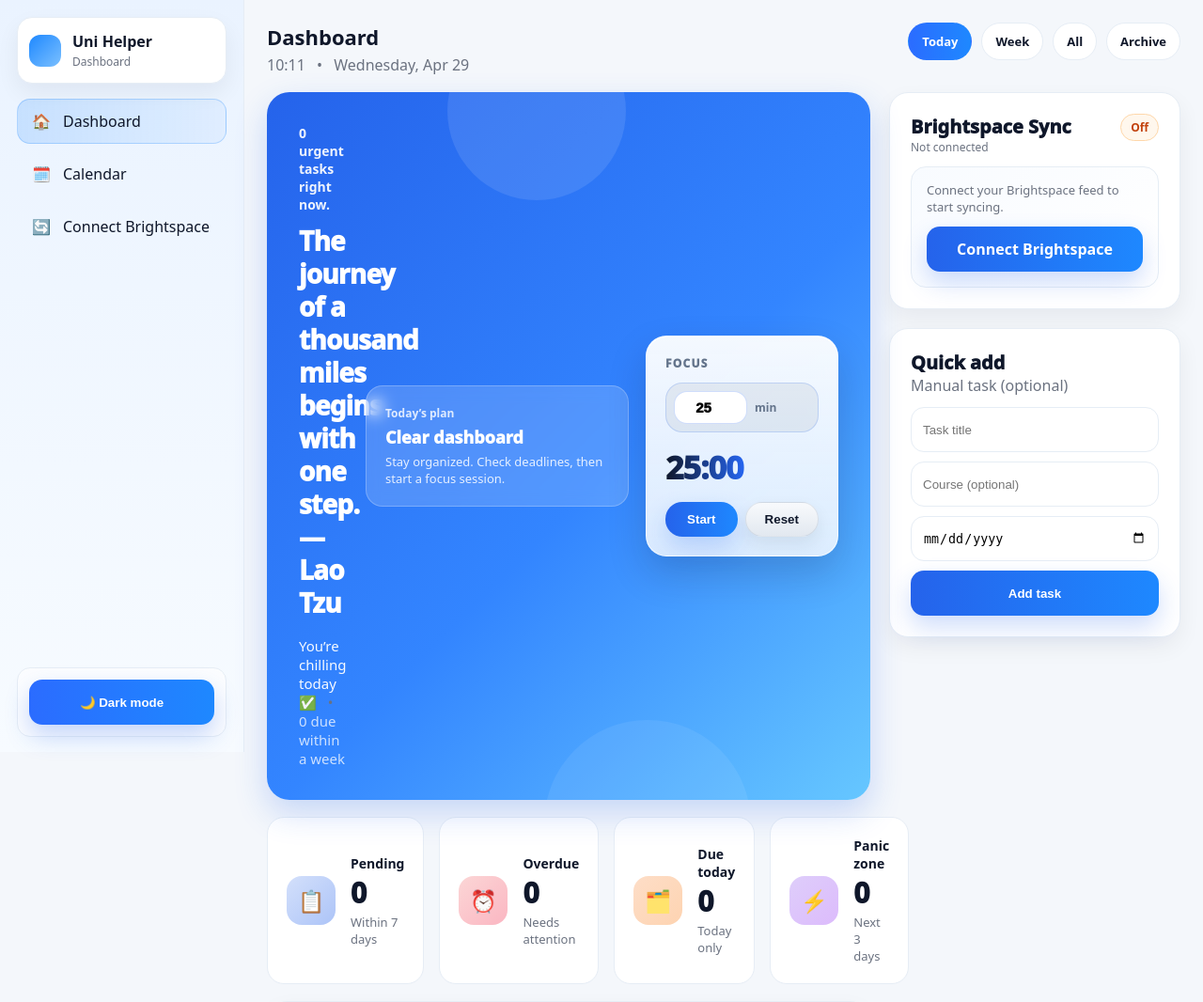
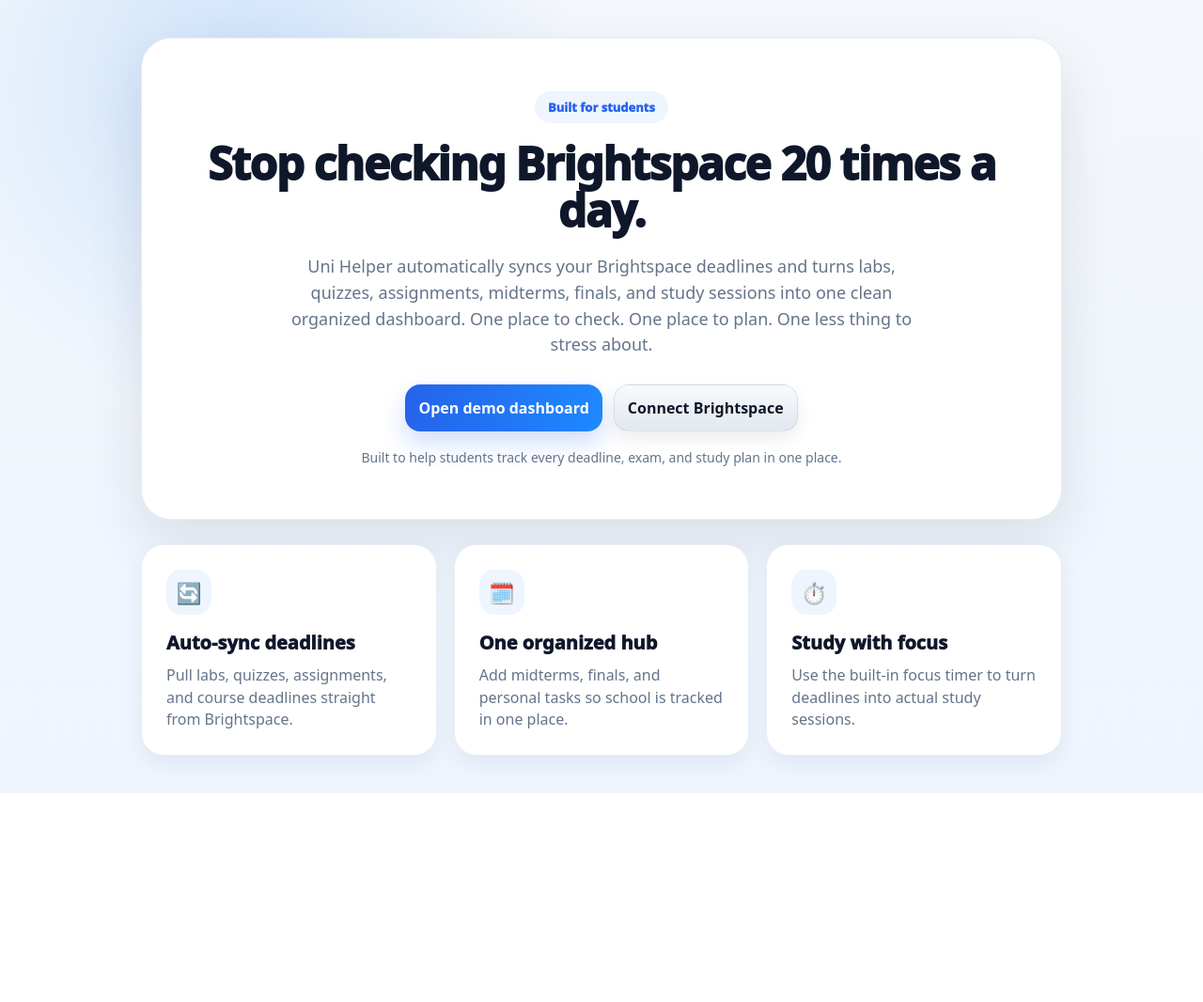
Before and after one commit to BassemAbdo01/uni-helper-project, a Flask app: page / in a window 1280 px wide. Shown: the top 1066 px of the page at 94% size. After the commit the page ends 844 px from the top, so only its background shows below. Run offline with Flask 3, Linux system fonts and the light colour scheme.

Commit message:
Add landing page

```diff
--- a/app.py
+++ b/app.py
@@ -533,7 +533,12 @@ def auto_sync_if_needed():
 # ============================
 # ROUTES
 # ============================
-@app.route("/", methods=["GET", "POST"])
+
+@app.route("/")
+def landing():
+    return render_template("landing.html")
+
+@app.route("/dashboard", methods=["GET", "POST"])
 def home():
     view = request.args.get("view", "today")
     course_filter = request.args.get("course", "all")
--- a/static/style.css
+++ b/static/style.css
@@ -1139,3 +1139,161 @@ body.dark-mode .month-task{
     flex-wrap:wrap;
   }
 }
+
+/* LANDING PAGE */
+.landing{
+  min-height:100vh;
+  padding:40px;
+  background:
+    radial-gradient(circle at 20% 10%, rgba(30,136,255,0.18), transparent 28%),
+    linear-gradient(180deg, #f4f7fb 0%, #eef5ff 100%);
+  display:flex;
+  flex-direction:column;
+  align-items:center;
+  justify-content:center;
+  gap:26px;
+}
+
+.landing-hero{
+  width:min(980px, 100%);
+  text-align:center;
+  background:white;
+  border:1px solid var(--line);
+  border-radius:32px;
+  box-shadow:0 24px 60px rgba(15,23,42,0.10);
+  padding:56px 38px;
+}
+
+.landing-badge{
+  display:inline-flex;
+  padding:8px 14px;
+  border-radius:999px;
+  background:#eef5ff;
+  color:#2563eb;
+  font-weight:950;
+  font-size:13px;
+  margin-bottom:18px;
+}
+
+.landing h1{
+  max-width:850px;
+  margin:0 auto;
+  font-size:48px;
+  line-height:1.05;
+  letter-spacing:-1.5px;
+  font-weight:950;
+  color:#0f172a;
+}
+
+.landing-hero p{
+  max-width:680px;
+  margin:20px auto 0;
+  color:#64748b;
+  font-size:18px;
+  line-height:1.55;
+}
+
+.landing-actions{
+  margin-top:28px;
+  display:flex;
+  justify-content:center;
+  gap:12px;
+  flex-wrap:wrap;
+}
+
+.landing-btn{
+  display:inline-flex;
+  align-items:center;
+  justify-content:center;
+  min-height:50px;
+  border-radius:16px;
+}
+
+.landing-note{
+  margin-top:18px;
+  color:#64748b;
+  font-size:14px;
+}
+
+.landing-features{
+  width:min(980px, 100%);
+  display:grid;
+  grid-template-columns:repeat(3, 1fr);
+  gap:18px;
+}
+
+.landing-card{
+  background:white;
+  border:1px solid var(--line);
+  border-radius:24px;
+  box-shadow:var(--shadow);
+  padding:26px;
+  text-align:left;
+}
+
+.landing-icon{
+  width:48px;
+  height:48px;
+  border-radius:16px;
+  display:flex;
+  align-items:center;
+  justify-content:center;
+  background:#eef5ff;
+  font-size:22px;
+  margin-bottom:16px;
+}
+
+.landing-card h2{
+  margin:0;
+  font-size:20px;
+  font-weight:950;
+  color:#0f172a;
+}
+
+.landing-card p{
+  margin:10px 0 0;
+  color:#64748b;
+  line-height:1.45;
+}
+
+body.dark-mode .landing{
+  background:
+    radial-gradient(circle at 20% 10%, rgba(37,99,235,0.24), transparent 28%),
+    linear-gradient(180deg, #07111f 0%, #050c17 100%);
+}
+
+body.dark-mode .landing-hero,
+body.dark-mode .landing-card{
+  background:linear-gradient(180deg, rgba(15,23,42,0.94), rgba(11,18,32,0.94));
+  border-color:rgba(148,163,184,0.22);
+  color:#f8fafc;
+}
+
+body.dark-mode .landing h1,
+body.dark-mode .landing-card h2{
+  color:#f8fafc;
+}
+
+body.dark-mode .landing-hero p,
+body.dark-mode .landing-card p,
+body.dark-mode .landing-note{
+  color:#9fb0c8;
+}
+
+@media (max-width:760px){
+  .landing{
+    padding:22px;
+  }
+
+  .landing h1{
+    font-size:34px;
+  }
+
+  .landing-hero{
+    padding:38px 22px;
+  }
+
+  .landing-features{
+    grid-template-columns:1fr;
+  }
+}
--- /dev/null
+++ b/templates/landing.html
@@ -0,0 +1,55 @@
+<!DOCTYPE html>
+<html>
+<head>
+  <meta charset="utf-8">
+  <title>Uni Helper</title>
+  <meta name="viewport" content="width=device-width, initial-scale=1">
+  <link rel="stylesheet" href="{{ url_for('static', filename='style.css') }}">
+</head>
+
+<body>
+  <main class="landing">
+    <section class="landing-hero">
+      <div class="landing-badge">Built for students</div>
+
+      <h1>Stop checking Brightspace 20 times a day.</h1>
+
+      <p>
+        Uni Helper automatically syncs your Brightspace deadlines and turns labs,
+        quizzes, assignments, midterms, finals, and study sessions into one clean
+        organized dashboard. One place to check. One place to plan. One less thing
+        to stress about.
+      </p>
+
+      <div class="landing-actions">
+        <a class="btn landing-btn" href="/dashboard">Open demo dashboard</a>
+        <a class="btn secondary landing-btn" href="/connect-brightspace">Connect Brightspace</a>
+      </div>
+
+      <div class="landing-note">
+        Built to help students track every deadline, exam, and study plan in one place.
+      </div>
+    </section>
+
+    <section class="landing-features">
+      <div class="landing-card">
+        <div class="landing-icon">🔄</div>
+        <h2>Auto-sync deadlines</h2>
+        <p>Pull labs, quizzes, assignments, and course deadlines straight from Brightspace.</p>
+      </div>
+
+      <div class="landing-card">
+        <div class="landing-icon">🗓️</div>
+        <h2>One organized hub</h2>
+        <p>Add midterms, finals, and personal tasks so school is tracked in one place.</p>
+      </div>
+
+      <div class="landing-card">
+        <div class="landing-icon">⏱️</div>
+        <h2>Study with focus</h2>
+        <p>Use the built-in focus timer to turn deadlines into actual study sessions.</p>
+      </div>
+    </section>
+  </main>
+</body>
+</html>
```
